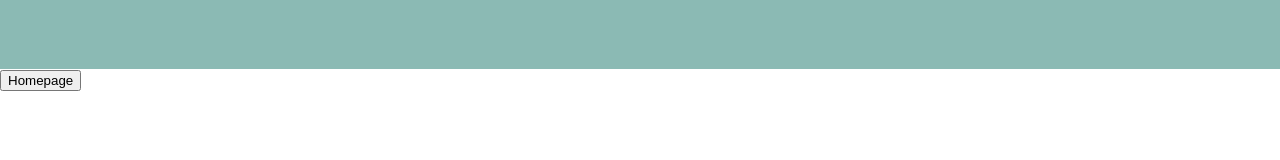
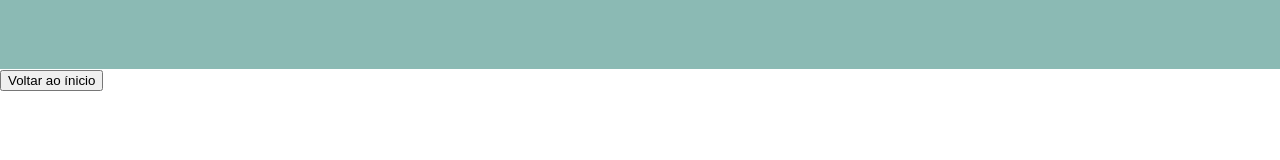
Before and after one commit to rcachucho/hack002-cintraAcontece, a React (Create React App) app in the folder frontend/: page /eventform in a window 1280 px wide. Shown: the part 579-739 px from the top of the page. Built offline with nearby package versions, Linux system fonts and the light colour scheme.

Commit message:
backButton fix

```diff
--- a/frontend/src/components/BackButton.jsx
+++ b/frontend/src/components/BackButton.jsx
@@ -5,8 +5,8 @@ function BackButton() {
     const history = useHistory();
 
     return (
-        <button onClick={() => history.push("homepage")}>
-            Homepage
+        <button onClick={() => history.push("/")}>
+            Voltar ao ínicio
         </button>
     )
 }
```
